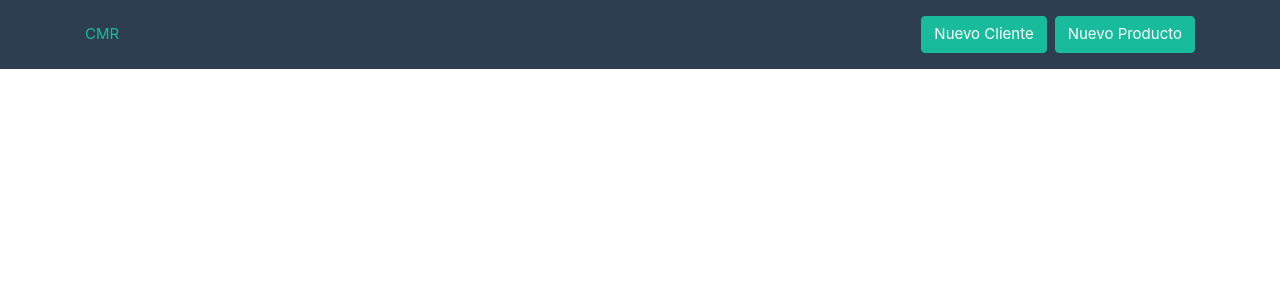
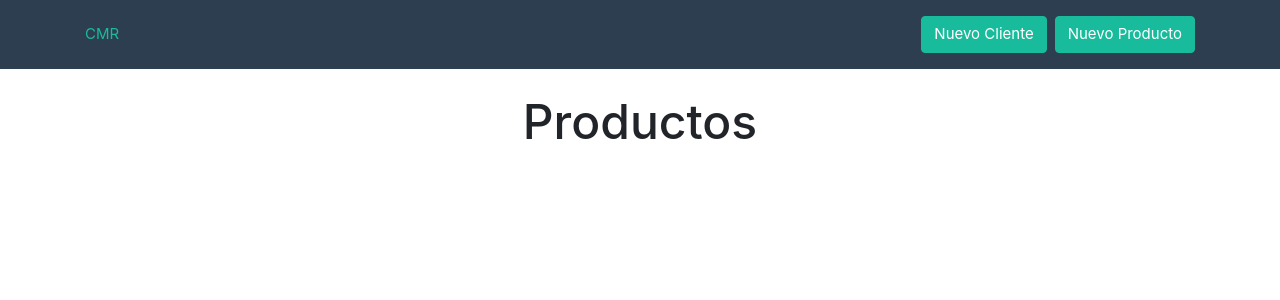
Before and after one commit to crisroddev/crm-graphql, a React (Create React App) app in the folder client/: page /productos in a window 1280 px wide. Shown: the top 300 px of the page. Built offline with nearby package versions, Linux system fonts and the light colour scheme.

Commit message:
Limpio state y direccion a Productos

```diff
--- a/client/src/App.js
+++ b/client/src/App.js
@@ -9,6 +9,7 @@ import Client from './components/Clientes/Client';
 import EditClient from './components/Clientes/EditClient';
 import NewClient from './components/Clientes/NewClient';
 import NewProduct from './components/Productos/NuevoProducto';
+import Products from './components/Productos/Productos';
 
 const client = new ApolloClient({
   uri: 'http://localhost:8000/graphql',
@@ -33,6 +34,7 @@ function App() {
               <Route exact path='/cliente/nuevo' component={NewClient}/>
               <Route exact path='/cliente/editar/:id' component={EditClient}/>
               <Route exact path='/productos/nuevo' component={NewProduct}/>
+              <Route exact path='/productos' component={Products}/>
 
             </Switch>
           </div>
--- a/client/src/components/Productos/NuevoProducto.js
+++ b/client/src/components/Productos/NuevoProducto.js
@@ -37,7 +37,9 @@ class NuevoProducto extends Component {
     crearNuevoProducto = (e, nuevoProducto) => {
         e.preventDefault()
         nuevoProducto().then(data =>{
-            console.log(data)
+            this.limpiarState();
+            // Direccionar
+            this.props.history.push('/productos')
         })
     }
 
--- a/client/src/components/Productos/Productos.js
+++ b/client/src/components/Productos/Productos.js
@@ -0,0 +1,11 @@
+import React, { Component } from 'react'
+
+export default class Products extends Component {
+    render() {
+        return (
+            <div>
+                <h1 className="text-center mb-5">Productos</h1>
+            </div>
+        )
+    }
+}
```
